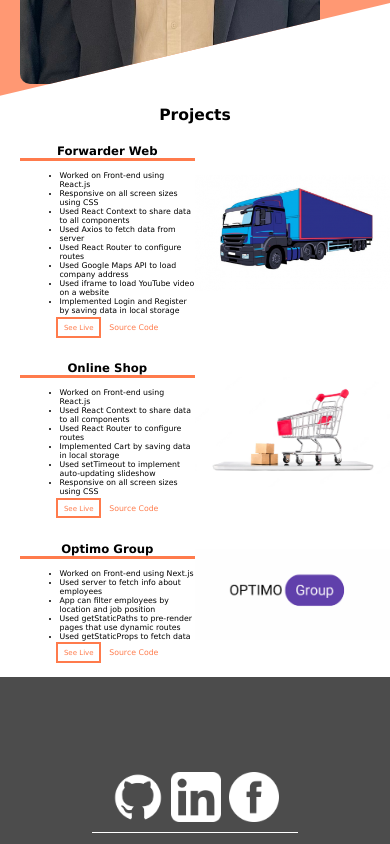
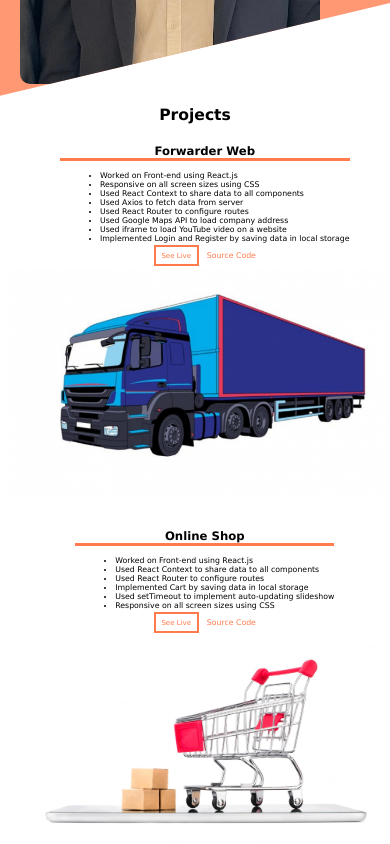
Before and after one commit to GegaLataria/portfolio, a React (Create React App) app: page / in a window 390 px wide. Shown: the part 1220-2064 px from the top of the page. Built offline with nearby package versions, Linux system fonts and the light colour scheme.

Commit message:
implementing mobile version

```diff
--- a/src/projects/Projects.css
+++ b/src/projects/Projects.css
@@ -48,7 +48,7 @@
 }
 
 .project-input-container {
-    flex: 50vw;
+    flex: 50%;
 }
 
 .project-description {
@@ -59,3 +59,17 @@
     width: 50vw;
     flex: 50%;
 }
+
+@media only screen and (max-width: 768px) {
+    .project-container__flex {
+        flex-direction: column;
+    }
+    .project-input-container {
+        flex: 100%;
+        margin-bottom: 2vw;
+    }
+    .project-image {
+        flex: 100%;
+        width: 100vw;
+    }
+}
```
